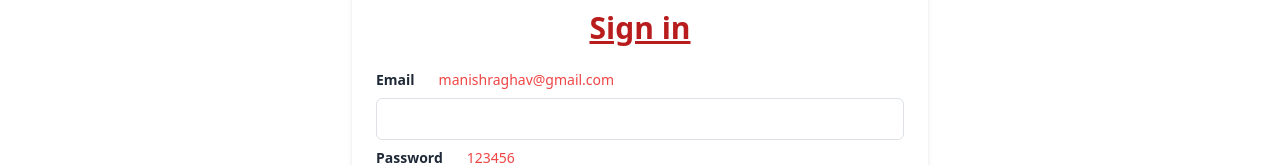
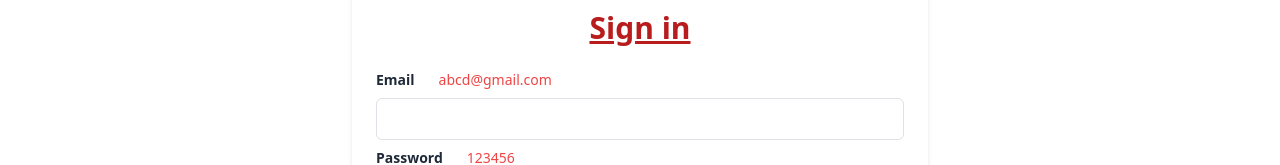
Before and after one commit to manish-Raghav/Omsweets, a React (Vite) app: page /login in a window 1280 px wide. Shown: the part 214-379 px from the top of the page. Built offline with nearby package versions, Linux system fonts and the light colour scheme; no server answers.

Commit message:
last commit

```diff
--- a/src/Pages/Login.jsx
+++ b/src/Pages/Login.jsx
@@ -39,7 +39,7 @@ const Login = () => {
                             Email
                         </label>
                         <p className='text-sm text-red-500'>
-                    manishraghav@gmail.com
+                        abcd@gmail.com
                   </p>
 
                   </div>
```
